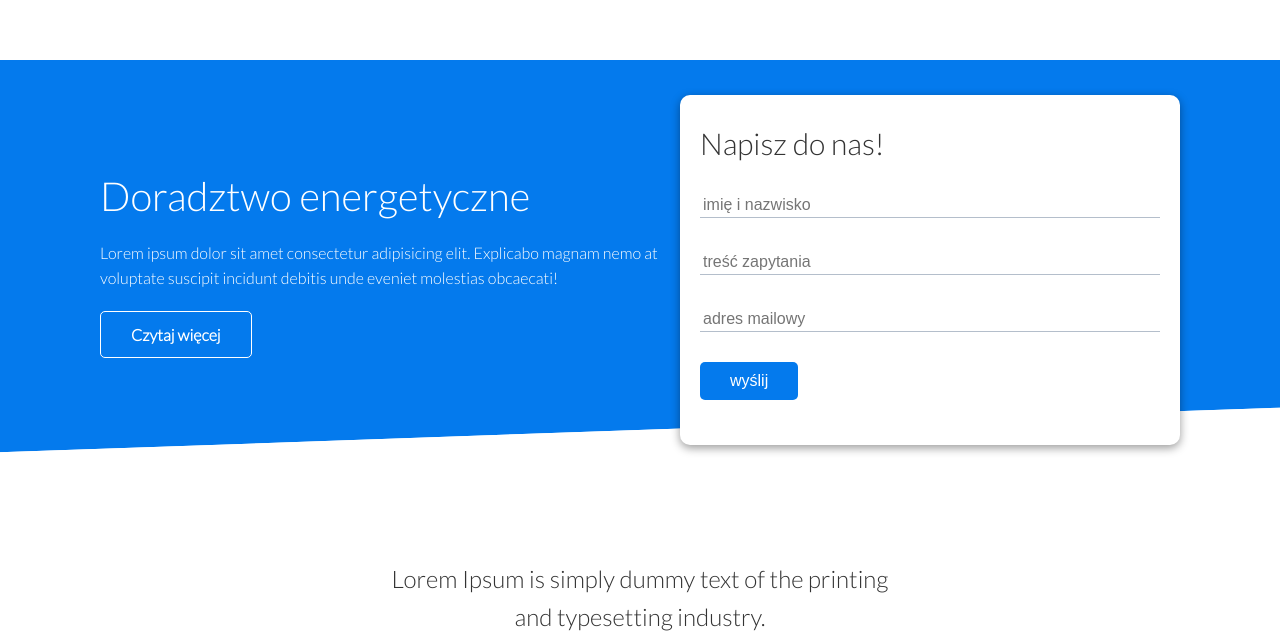
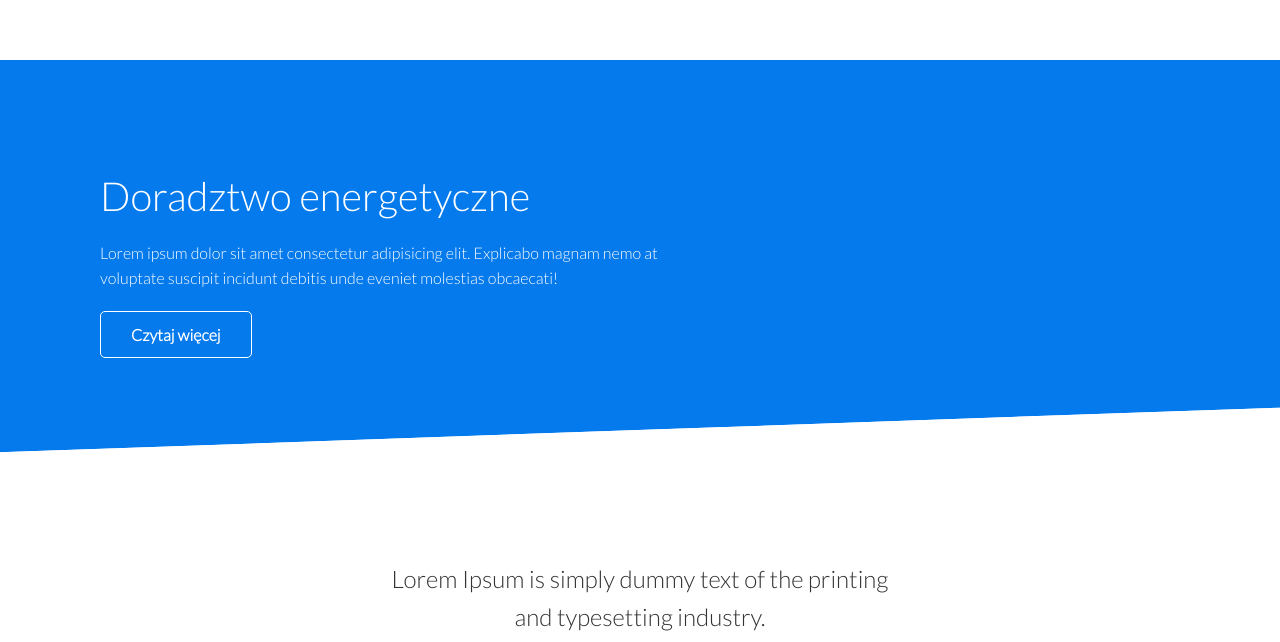
Before and after one commit to si2ko/energy_efficiency_website, a plain HTML site: page index.html in a window 1280 px wide. Shown: the part 590-1232 px from the top of the page. Drawn offline with Linux system fonts and the light colour scheme.

Commit message:
Remove contact form from main site.

```diff
--- a/index.html
+++ b/index.html
@@ -45,26 +45,6 @@
                 <h1>Doradztwo energetyczne</h1>
                 <p>Lorem ipsum dolor sit amet consectetur adipisicing elit. Explicabo magnam nemo at voluptate suscipit incidunt debitis unde eveniet molestias obcaecati!</p>
                 <a href="oferta.html" class="btn btn-outline">Czytaj więcej</a>
-            </div>
-
-    <!-- form-->
-            <div class="showcase-form card">
-                <h2>Napisz do nas!</h2>
-                <form>
-                    <div class="form-control">
-                        <input type="text" name="imię i nazwisko"
-                        placeholder="imię i nazwisko" required>
-                    </div>
-                    <div class="form-control">
-                        <input type="text" name="treść zapytania"
-                        placeholder="treść zapytania" required>
-                    </div>
-                    <div class="form-control">
-                        <input type="text" name="adres mailowy"
-                        placeholder="adres mailowy" required>
-                    </div>
-                        <input type="submit" value="wyślij" class="btn btn-primary">
-                </form>
             </div>
         </div>
     </section>
```
